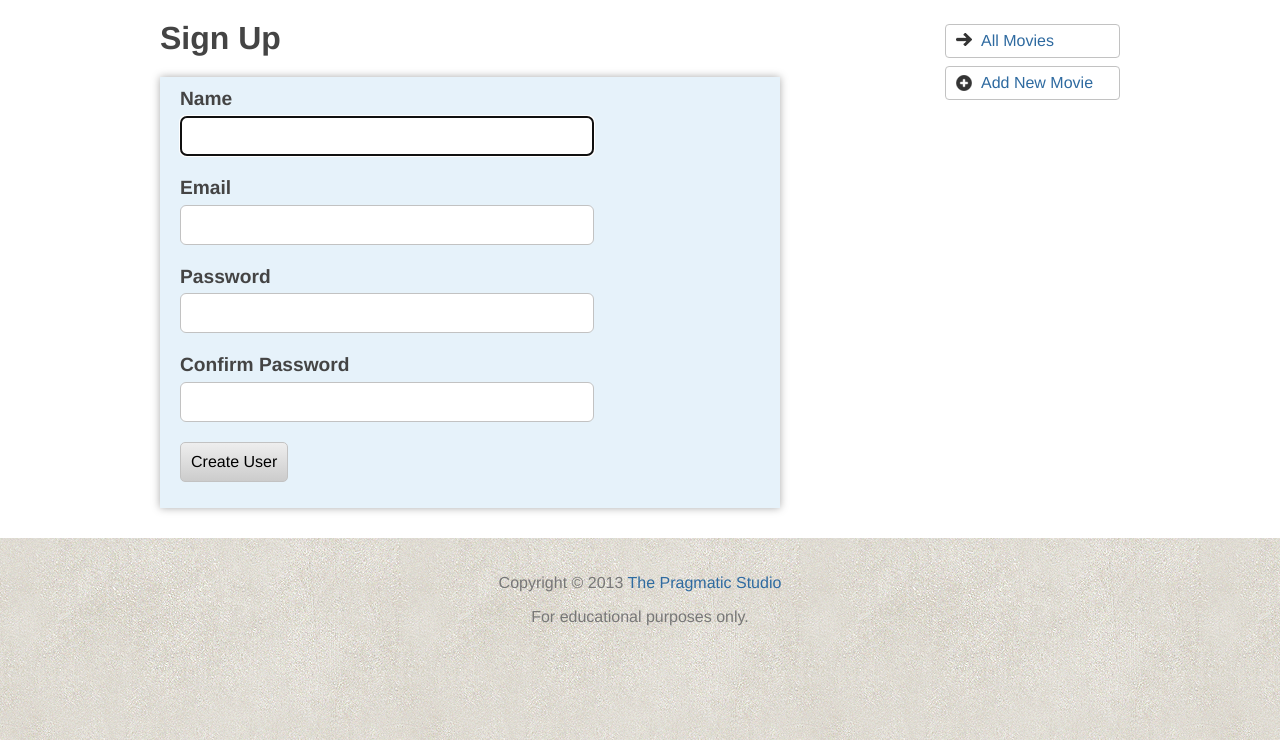
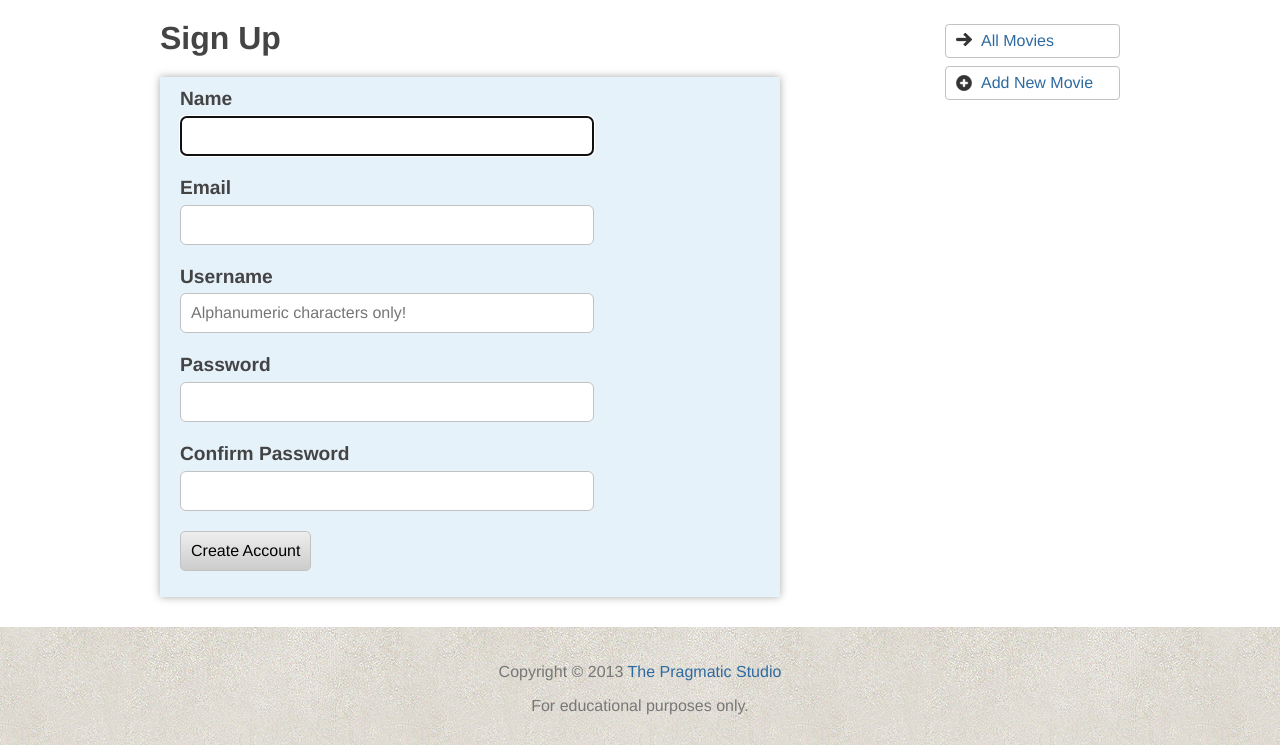
Before and after one commit to ryanbenedetti/flix_rails_ii, a Rails app: page /users/new in a window 1280 px wide. Shown: the part 60-805 px from the top of the page. Run offline with Rails 7, Linux system fonts and the light colour scheme; style sheets or scripts are compiled from the project's sources; some libraries are stand-ins or nearby versions.

Commit message:
Lesson 3 partial commit #5

```diff
--- a/app/controllers/users_controller.rb
+++ b/app/controllers/users_controller.rb
@@ -36,14 +36,17 @@ def update
 end
 
 
-#def delete
-#end
+def destroy
+  @user = User.find(params[:id])
+    @user.destroy
+      redirect_to root_url, alert: "Account successfully deleted!"
+end
 
 private
 
 def user_params
 	params.require(:user).
-	permit(:name, :email, :password, :password_confirmation)
+	permit(:name, :username, :email, :password, :password_confirmation)
 
 end
 
--- a/app/models/user.rb
+++ b/app/models/user.rb
@@ -6,4 +6,8 @@ class User < ActiveRecord::Base
   			  		format: /\A\S+@\S+\z/,
   					uniqueness: { case_sensitive: false}
 
+  validates :username, presence: true,
+  			  		format: /\A[A-Z0-9]+\z/i,
+  					uniqueness: { case_sensitive: false}
+
 end
--- a/app/views/users/_form.html.erb
+++ b/app/views/users/_form.html.erb
@@ -10,6 +10,12 @@
         <%= f.label :email %>
         <%= f.email_field :email, size: 40 %>
       </li>
+
+       <li class="required">
+        <%= f.label :username %>
+        <%= f.text_field :username, size: 40,
+                    placeholder: "Alphanumeric characters only!"  %>
+      </li>
       <li class="required">
         <%= f.label :password %>
         <%= f.password_field :password, size: 40 %>
@@ -20,7 +26,11 @@
       </li>
     </ol>
     <p>
-      <%= f.submit %>
+     <% if @user.new_record? %>
+       <%= f.submit "Create Account" %>
+     <% else %>
+       <%= f.submit "Update Account" %>
+    <% end %>
     </p>
   </fieldset>
 <% end %>
--- a/app/views/users/show.html.erb
+++ b/app/views/users/show.html.erb
@@ -2,11 +2,16 @@
   <header>
      <h1><%= @user.name	%></h1>
      <h2><%= mail_to(@user.email) %></h2>
+      <h2>Member since: <%= @user.created_at.strftime("%B %Y") %></h2>
   </header>
 
 <footer>
   <nav>
     <%= link_to "Edit Account", edit_user_path(@user), class: "button" %>
+     <%= link_to "Delete Account", @user,
+     method: :delete,
+     data: {confirm: 'Are you sure you want to permanently delete your account?'},
+     class: "button" %>
 
   </nav>
 </footer>
--- /dev/null
+++ b/db/migrate/20150304053004_add_username_to_users.rb
@@ -0,0 +1,5 @@
+class AddUsernameToUsers < ActiveRecord::Migration
+  def change
+    add_column :users, :username, :string
+  end
+end
```
Also changed, not shown: spec/features/create_user_spec.rb (+3 -2 lines), spec/features/delete_user_spec.rb (added, +18 -0 lines), spec/features/list_users_spec.rb (+3 -3 lines), spec/features/show_user_spec.rb (+1 -0 lines), db/development.sqlite3, db/schema.rb, db/test.sqlite3, 3 other files.
